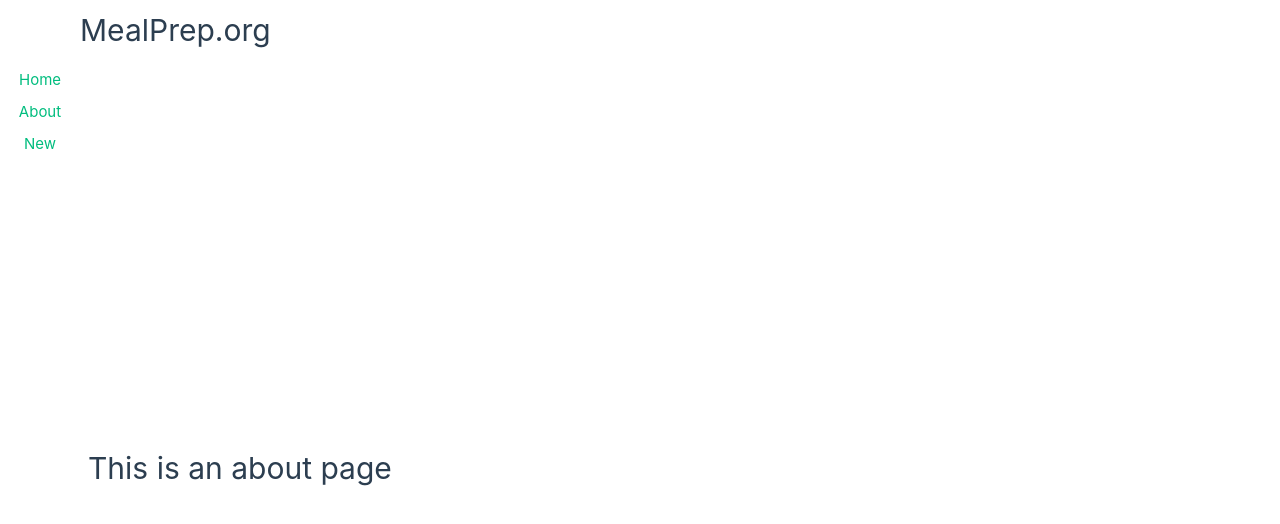
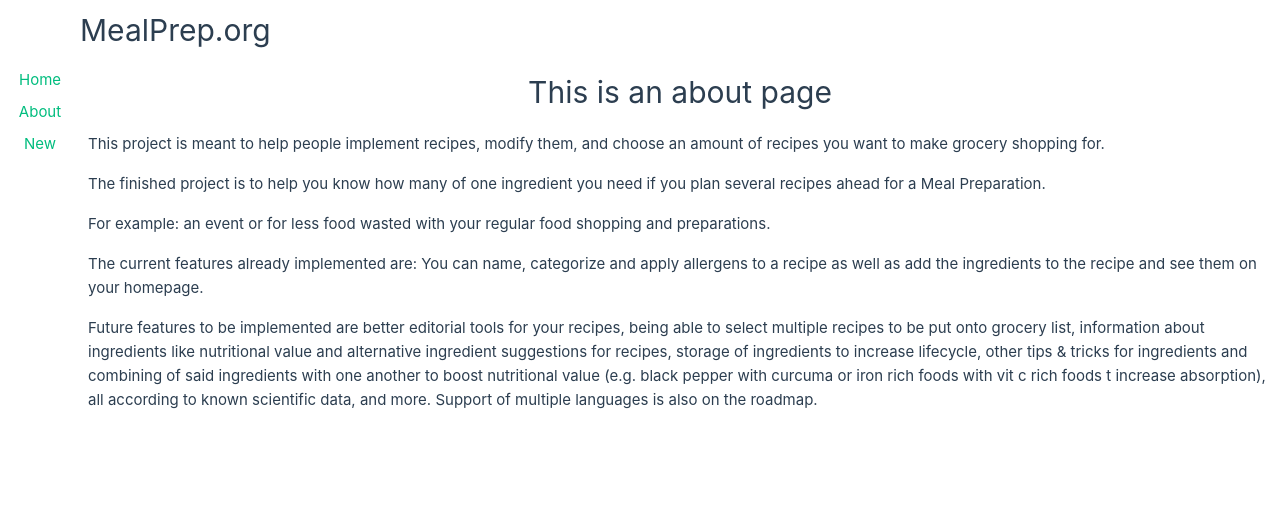
Before and after one commit to AcrylCat/MealPrep, a Vue app: page /about in a window 1280 px wide. Shown: the top 524 px of the page. Built offline with nearby package versions, Linux system fonts and the light colour scheme; some icons are missing.

Commit message:
About Page expansion

```diff
--- a/src/views/AboutView.vue
+++ b/src/views/AboutView.vue
@@ -1,15 +1,50 @@
 <template>
-  <div class="about">
+  <div id="about">
     <h1>This is an about page</h1>
+    <article id="article">
+      <p> This project is meant to help people implement recipes, modify them, and choose an amount of recipes you want to
+        make grocery shopping for.</p>
+      <p> The finished project is to help you know how many of one ingredient you need if you plan several recipes ahead
+        for a Meal Preparation. </p>
+      <p>For example: an event or for less food wasted with your regular food shopping and
+        preparations.</p>
+      <p>The current features already implemented are:
+        You can name, categorize and apply allergens to a recipe as well as add the ingredients to the recipe and see them
+        on your homepage.</p>
+      <p>Future features to be implemented are better editorial tools for your recipes, being able to select multiple
+        recipes to be put onto grocery list, information about ingredients like nutritional value and alternative
+        ingredient
+        suggestions for recipes, storage of ingredients to increase lifecycle, other tips & tricks for ingredients and
+        combining of said ingredients with one another to boost nutritional value (e.g. black pepper with curcuma or iron
+        rich
+        foods with vit c rich foods t increase absorption), all according to known scientific data, and more. Support of
+        multiple languages is also on the roadmap.
+      </p>
+    </article>
   </div>
 </template>
 
-<style>
-@media (min-width: 1024px) {
-  .about {
+<script>
+export default {
+  name: 'About'
+}
+</script>
+
+<style scoped>
+#about {
+  display: flex;
+  flex-direction: column;
+  align-items: center;
+  gap: 16px;
+
+  #article {
+    display: flex;
+    flex-direction: column;
+    gap: 16px;
+  }
+
+  @media (min-width: 1024px) {
     min-height: 100vh;
-    display: flex;
-    align-items: center;
   }
 }
 </style>
```
